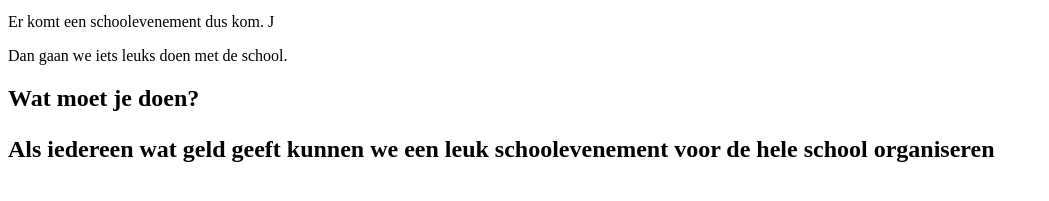
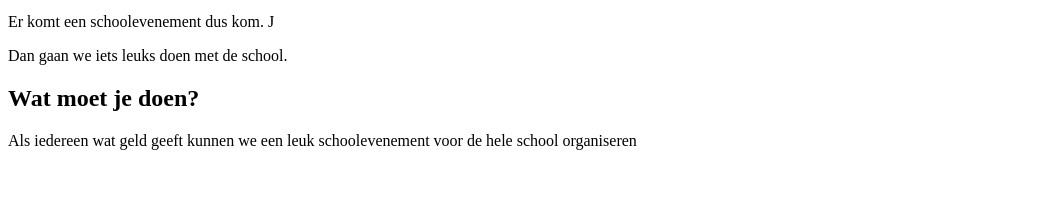
Before and after one commit to pumpkinpimmah/weekopdracht-2, a plain HTML site: page index.html in a window 1280 px wide. Shown: the part 101-302 px from the top of the page, without its empty margins (0-1049 px from the left). Drawn offline with Linux system fonts and the light colour scheme.

Commit message:
WebLab Run 20-11-2026 11:48:24 (UTC+01:00)

```diff
--- a/index.html
+++ b/index.html
@@ -14,5 +14,5 @@
 
 <html/>
 <h2>
-  Wat moet je doen?<h2>
+  Wat moet je doen?</h2>
   <p> Als iedereen wat geld geeft kunnen we een leuk schoolevenement voor de hele school organiseren</p>
```
Also changed, not shown: 1 other file.
